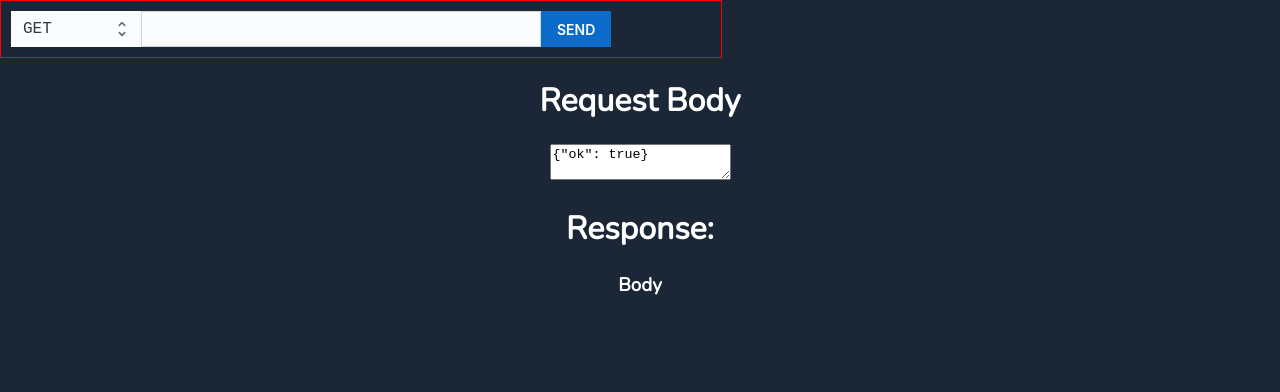
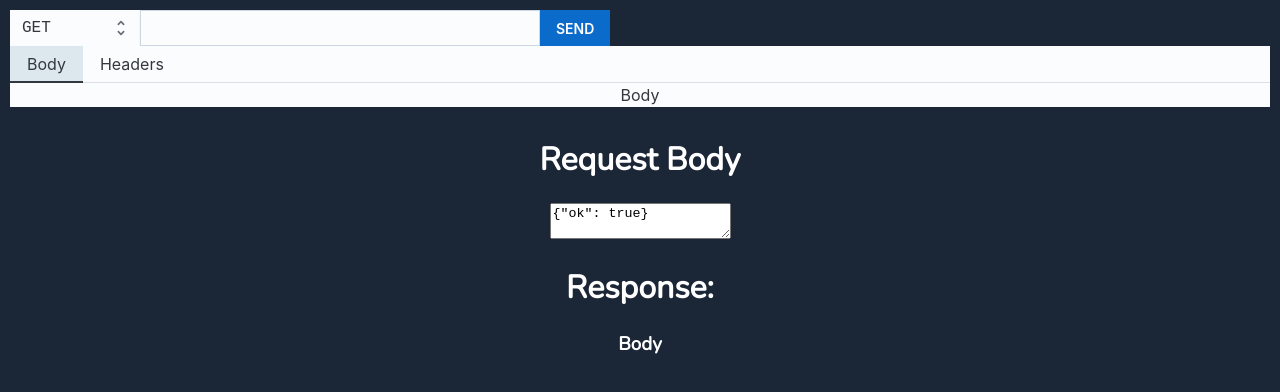
Before and after one commit to yrachid/http-ui, a React (Vite) app in the folder frontend/: page / in a window 1280 px wide. Shown: the top 392 px of the page. Built offline with nearby package versions, Linux system fonts and the light colour scheme.

Commit message:
Adds mui/joy fancy tabs for request editor

```diff
--- a/frontend/src/App.tsx
+++ b/frontend/src/App.tsx
@@ -2,6 +2,7 @@ import { useState } from "react";
 import "./App.css";
 import { Get } from "../wailsjs/go/main/App";
 import { UrlBar } from "./UrlBar";
+import {RequestEditor} from "./RequestEditor";
 
 function App() {
   const [resultText, setResultText] = useState("");
@@ -35,6 +36,7 @@ function App() {
   return (
     <div id="App">
       <UrlBar onSend={sendGetRequest} />
+      <RequestEditor />
       <RequestBodyEditor text='{"ok": true}' />
       <ResponsePreview body={resultText} />
     </div>
--- /dev/null
+++ b/frontend/src/RequestEditor.tsx
@@ -0,0 +1,25 @@
+import Tabs from "@mui/joy/Tabs";
+import Tab from "@mui/joy/Tab";
+import TabList from "@mui/joy/TabList";
+import { TabPanel } from "@mui/base";
+import styled from "styled-components";
+
+const Container = styled.div`
+  padding: 10px;
+  padding-top: 0px;
+`;
+
+export const RequestEditor = () => {
+  return (
+    <Container>
+      <Tabs defaultValue={0}>
+        <TabList>
+          <Tab>Body</Tab>
+          <Tab>Headers</Tab>
+        </TabList>
+        <TabPanel value={0}>Body</TabPanel>
+        <TabPanel value={1}>Headers</TabPanel>
+      </Tabs>
+    </Container>
+  );
+};
--- a/frontend/src/UrlBar.tsx
+++ b/frontend/src/UrlBar.tsx
@@ -7,9 +7,8 @@ import Option from "@mui/joy/Option";
 
 export const Container = styled.div`
   padding: 10px;
+  padding-bottom: 0px;
   display: flex;
-  border: solid 1px red;
-  width: 700px;
   font-family: monospace;
 `;
 
```
